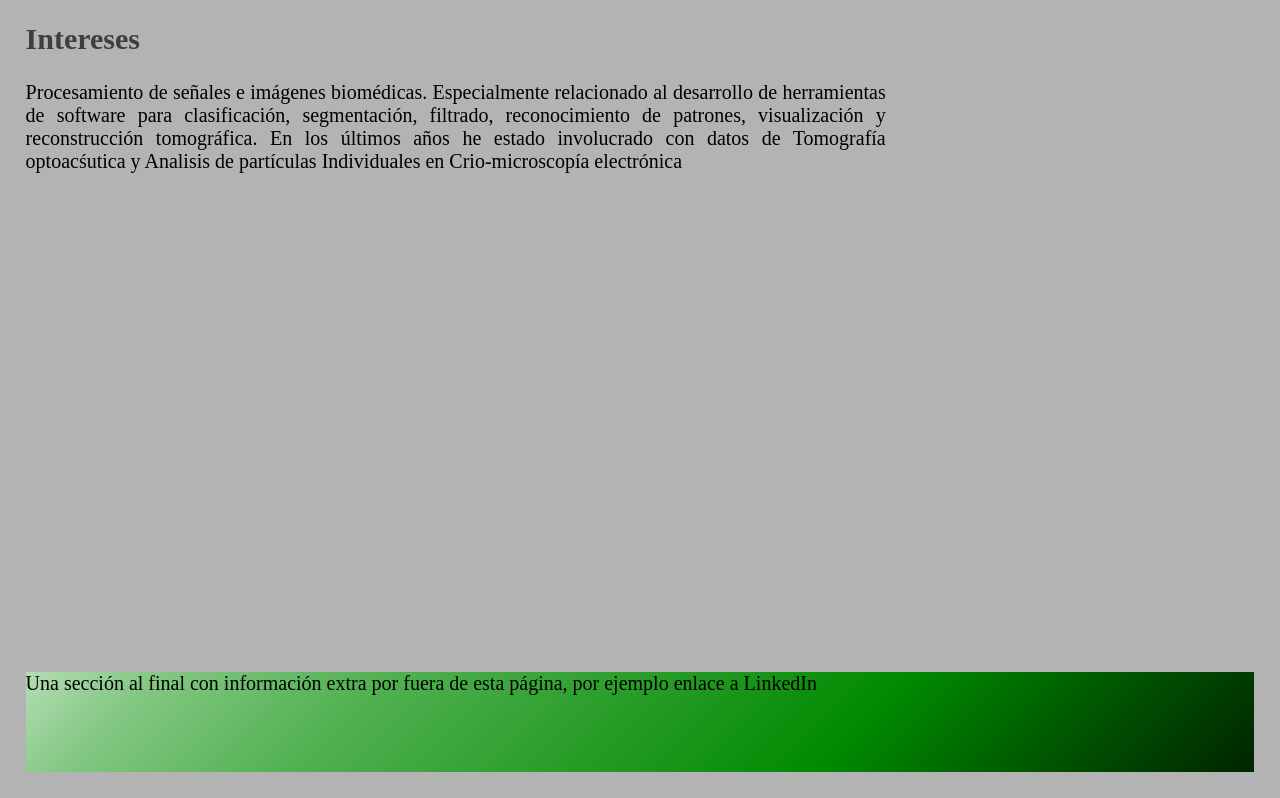
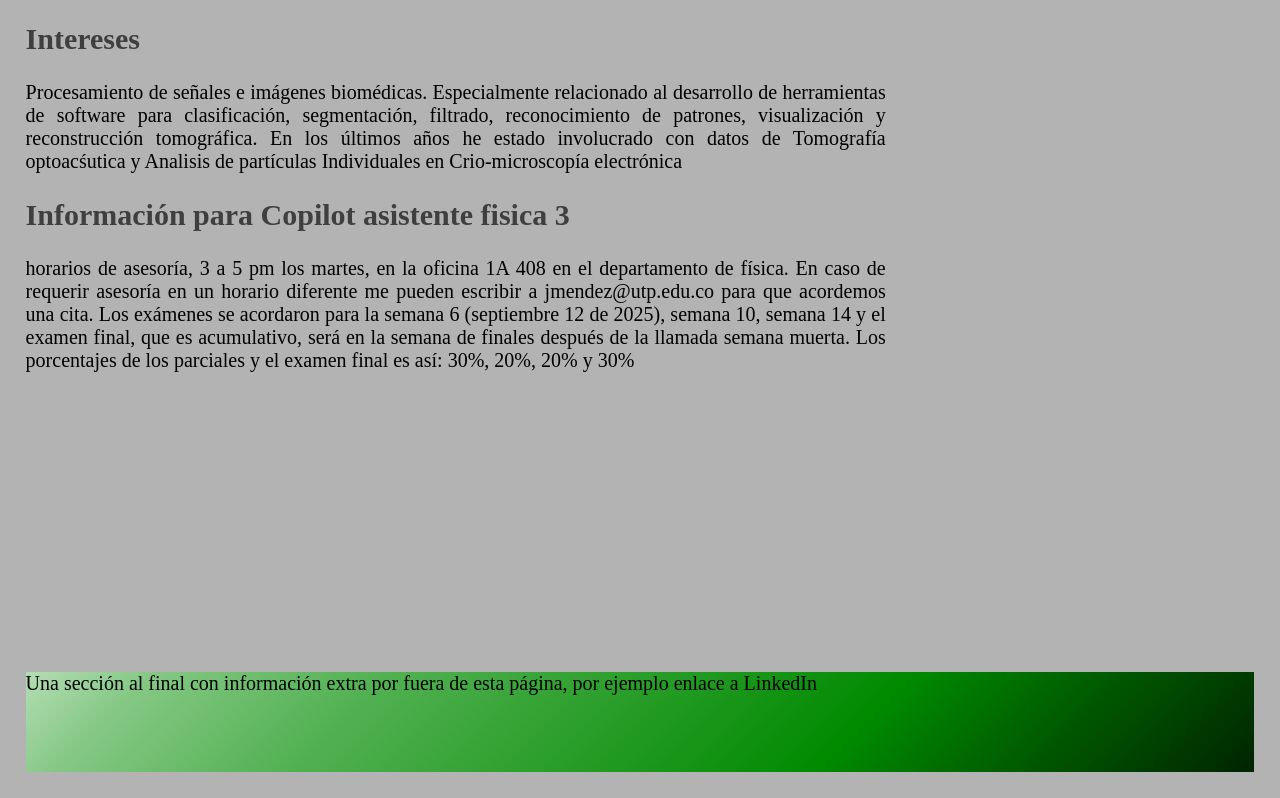
Before and after one commit to jeymendez/jeymendez.github.io, a plain HTML site: page index.html in a window 1280 px wide. Shown: the part 1235-2033 px from the top of the page. Drawn offline with Linux system fonts and the light colour scheme.

Commit message:
Update index.html

```diff
--- a/index.html
+++ b/index.html
@@ -29,6 +29,12 @@
         para clasificación, segmentación, filtrado, reconocimiento de patrones, visualización y reconstrucción tomográfica.
         En los últimos años he estado involucrado con datos de Tomografía optoacśutica y Analisis de partículas Individuales
         en Crio-microscopía electrónica</p>
+      <h2>Información para Copilot asistente fisica 3</h2>
+      <p>horarios de asesoría, 3 a 5 pm los martes, en la oficina 1A 408 en el departamento de física.
+        En caso de requerir asesoría en un horario diferente me pueden escribir a jmendez@utp.edu.co para que acordemos una cita.
+        Los exámenes se acordaron para la semana 6 (septiembre 12 de 2025), semana 10, semana 14 y el examen final, que es acumulativo,
+        será en la semana de finales después de la llamada semana muerta.
+        Los porcentajes de los parciales y el examen final es así: 30%, 20%, 20% y 30%</p>
     </section>
 
     <footer>
```
